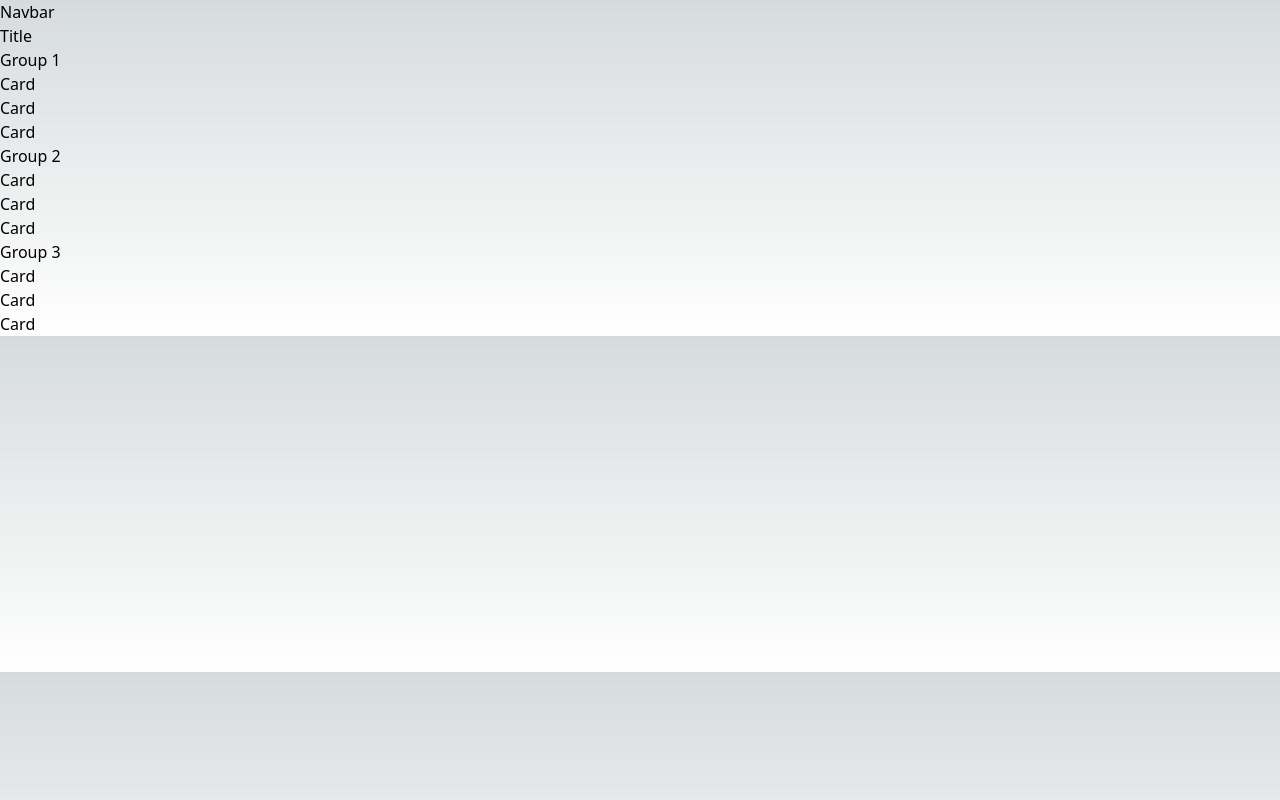
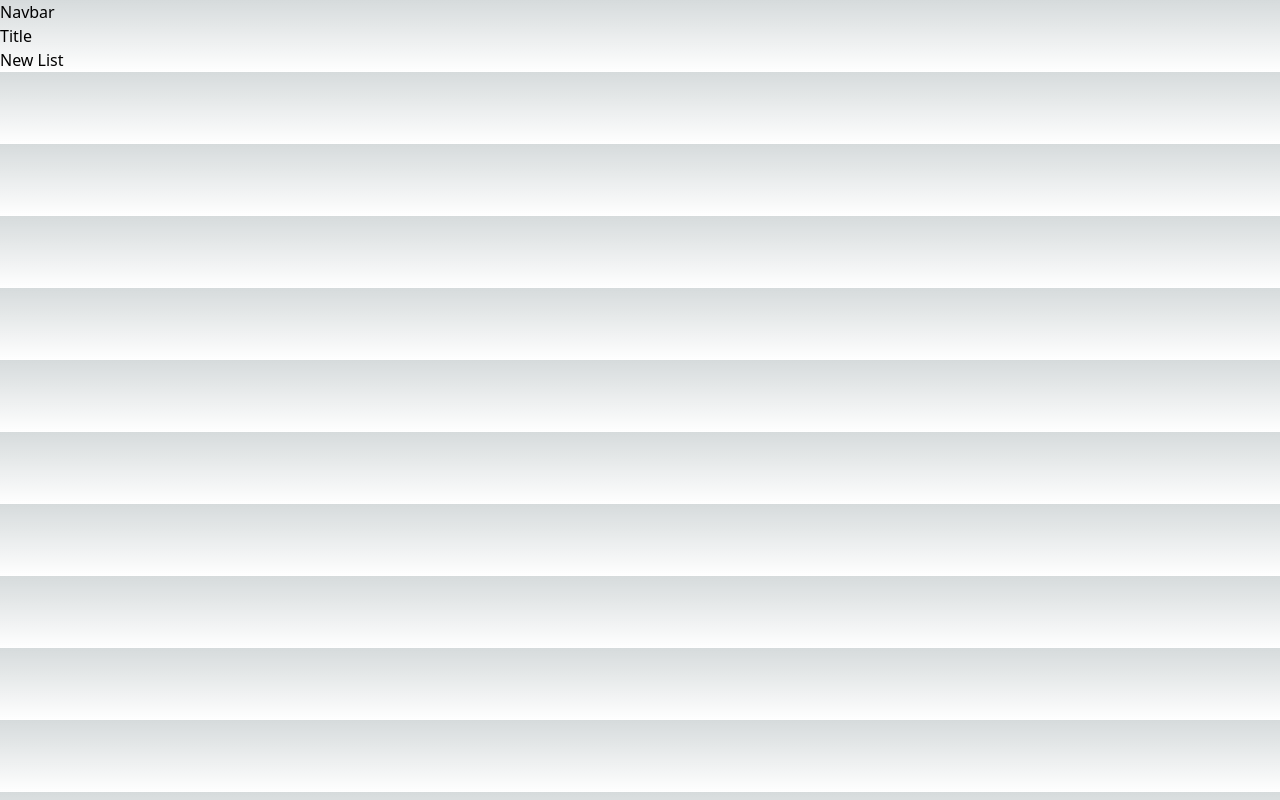
Before and after one commit to toastedsugar/Kanban-Board, a React (Vite) app in the folder client/: page / in a window 1280 px wide. Built offline with nearby package versions, Linux system fonts and the light colour scheme.

Commit message:
Completed drag and drop between multiple lists

```diff
--- a/client/package.json
+++ b/client/package.json
@@ -12,6 +12,7 @@
   "dependencies": {
     "@dnd-kit/core": "^6.1.0",
     "@dnd-kit/sortable": "^8.0.0",
+    "nanoid": "^5.0.3",
     "react": "^18.2.0",
     "react-dom": "^18.2.0"
   },
--- a/client/src/components/Board.tsx
+++ b/client/src/components/Board.tsx
@@ -1,71 +1,218 @@
 'use client'
 import { useState, useMemo } from "react"
-import { DndContext, DragOverlay } from '@dnd-kit/core';
-import { SortableContext, useSortable } from "@dnd-kit/sortable";
-import { CSS } from '@dnd-kit/utilities';
+import {
+  DndContext,
+  DragEndEvent,
+  DragOverEvent,
+  DragOverlay,
+  DragStartEvent,
+  MouseSensor,
+  TouchSensor,
+  useSensor,
+  useSensors,
+} from '@dnd-kit/core';
+import { SortableContext, arrayMove } from "@dnd-kit/sortable";
+
 import { createPortal } from "react-dom";
-
-type ListProps = {
-  list: any,
-  isOver: boolean
-}
-
-type List = {
-  id:string,
-  title: string,
-  items: string[]
-}
+import { ListType, CardType } from "../types";
+import List, { Card } from "./List";
+import { nanoid } from "nanoid";
 
 
 export default function Board() {
-  const [data, setData] = useState<List[]>([
-    { id: "1", title: "Group 1", items: ["1", "2", "3"] },
-    { id: "2", title: "Group 2", items: ["4", "5", "6"] },
-    { id: "3", title: "Group 3", items: ["7", "8", "9"] }
-  ])
-  const ListIDs:string[] = useMemo(() => (
+  /*
+    const [data, setData] = useState<ListType[]>([
+      { id: "1", title: "Group 1" },
+      { id: "2", title: "Group 2" },
+      { id: "3", title: "Group 3" }
+    ])
+
+    const [cards, setCards] = useState<CardType[]>([
+      { id: "1", parentListID: "1", title: "card" }, { id: "2", parentListID: "1", title: "card" }, { id: "3", parentListID: "1", title: "card" },
+      { id: "4", parentListID: "2", title: "card" }, { id: "5", parentListID: "2", title: "card" }, { id: "6", parentListID: "2", title: "card" },
+      { id: "7", parentListID: "3", title: "card" }, { id: "8", parentListID: "3", title: "card" }, { id: "9", parentListID: "3", title: "card" }
+    ])
+    */
+  const [data, setData] = useState<ListType[]>([])
+  const [cards, setCards] = useState<CardType[]>([])
+
+  // IDs for all the lists on the board
+  const ListIDs: string[] = useMemo(() => (
     data?.map((list) => list.id)
   ), [data])
 
-  const [activeItem, setActiveItem] = useState<List | null>(null)
+  // The item that is being dragged
+  const [activeList, setActiveList] = useState<ListType | null>(null)
+  const [activeCard, setActiveCard] = useState<CardType | null>(null)
 
-  const onDragStart = (event: any) => {
+
+  /** List Methods */
+  const CreateList = () => {
+    const newList: ListType = {
+      id: String(data.length + 1),
+      title: `List ${data.length + 1}`
+    }
+    setData([...data, newList])
+  }
+
+  /** Card Methods */
+  const createCard = (listID: string) => {
+    console.log("Creating card")
+    const newCard: CardType = {
+      id: nanoid(),
+      parentListID: listID,
+      title: `Card ${cards.length + 1}`
+    }
+    setCards([...cards, newCard])
+  }
+  const updateCard = (listID: string) => {
+    console.log("Updating card")
+  }
+  const deleteCard = (listID: string) => {
+    console.log("Deleting card")
+  }
+
+  // Configuring sensors
+  const mouseSensor = useSensor(MouseSensor, {
+    // Require the mouse to move by 10 pixels before activating
+    // Otherwise it won't be able to tell the difference between a click and drag
+    activationConstraint: {
+      distance: 10,
+    },
+  });
+  const touchSensor = useSensor(TouchSensor, {
+    // Press delay of 250ms, with tolerance of 5px of movement
+    activationConstraint: {
+      delay: 150,
+      tolerance: 5,
+    },
+  });
+  const sensors = useSensors(mouseSensor, touchSensor)
+
+
+  // Handling drag events
+  const onDragStart = (event: DragStartEvent) => {
+    // If a list is being dragged
     console.log(event)
-    if (event.active.data.current.type === "list") {
-      setActiveItem(event.active.data.current.list)
-      console.log(activeItem)
+    if (event.active.data.current?.type === "list") {
+      //console.log("dragging list")
+      setActiveList(event.active.data.current?.list)
+      //console.log(activeList)
+      return
+    }
+
+    // If a card is being dragged
+    if (event.active.data.current?.type === "card") {
+      console.log("dragging card")
+      setActiveCard(event.active.data.current.card)
+      console.log(activeCard)
       return
     }
   }
 
-  const onDragEnd = (event:any) => {
-    const {active, over} = event
-    console.log("active: ", active, "\nover: ", over)
-    if(!over) return    // If we are not hovering over a valid object, do nothing
+  const onDragOver = (event: DragOverEvent) => {
+    const { active, over } = event
+    console.log("OVER\n", "active: ", active, "\nover: ", over)
 
-    // create copy of state
-    // Create copy of card
-    // Remove original card from array
-    // Place the card into it's new position
-    // Update state
+    if (!over) return    // If we are not hovering over a valid object, do nothing
 
+    const activeID = active.id
+    const overID = over.id
 
-    // set activeItem state to null
+    if (activeID === overID) return     // We hovering over the list that it's already in so no need to swap
+
+    const isActiveCard = active.data.current?.type === 'card'
+    const isOverCard = over.data.current?.type === 'card'
+
+    if( !activeCard) return     // Do nothing if a card isnt being dragged over anything
+
+    // Handle dropping card over another card
+    if (isActiveCard && isOverCard) {
+      console.log("hovering over a card in current list")
+
+      // Get the index in the cards array for the active and target cards
+      const activeIndex = cards.findIndex((card: CardType) => card.id === activeID)     // Index of the original position
+      const overIndex = cards.findIndex((card: CardType) => card.id === overID)         // Index of the destination position
+
+      // If the card is hovering over a card in another list, update the card's
+      // parent ID to reflect it's new parent list
+      cards[activeIndex].parentListID = cards[overIndex].parentListID
+
+      /** We are modifying state directly, this should be fixed later */
+      setCards(cards => arrayMove(
+        cards,
+        activeIndex,
+        overIndex
+      ))
+    }
+
+    // Handle dropping a card into a different list
+    const isOverList = over.data.current?.type === 'list'   // Is the card hovering over a list?
+
+    if (isOverList && isActiveCard) {
+      // Get the index in the cards array for the active and target cards
+      const activeIndex = cards.findIndex((card: CardType) => card.id === activeID)     // Index of the original position
+
+      cards[activeIndex].parentListID = String(overID)
+
+      setCards(cards => arrayMove(
+        cards,
+        activeIndex,
+        activeIndex
+      ))
+    }
+
+  }
+
+  const onDragEnd = (event: DragEndEvent) => {
+    setActiveList(null)
+    setActiveCard(null)
+
+    const { active, over } = event
+    //console.log("active: ", active, "\nover: ", over)
+    if (!over) return    // If we are not hovering over a valid object, do nothing
+
+    const activeListID = active.id
+    const overListID = over.id
+
+    if (activeListID === overListID) return     // We hovering over the list that it's already in so no need to swap
+
+    // Update state to reflect the items being moved
+    setData(data => arrayMove(
+      data,
+      data.findIndex((list: ListType) => list.id === activeListID),     // Index of the original position
+      data.findIndex((list: ListType) => list.id === overListID)        // Index of the destination position
+    ))
+
   }
 
   const RenderLists = () => {
-    return data.map((list, index) => (
-      <List key={list.id} list={list} isOver={false} />
+    return data.map((list: ListType, index: number) => (
+      <List
+        key={list.id}
+        list={list}
+        isOver={false}
+        createCard={createCard}
+        updateCard={updateCard}
+        deleteCard={deleteCard}
+        cards={cards.filter((card: CardType) => card.parentListID === list.id)}
+      />
     ))
   }
   return (
     <div>
       Title
-      <DndContext onDragStart={onDragStart} onDragEnd={onDragEnd}>
+      <DndContext
+        sensors={sensors}
+        onDragStart={onDragStart}
+        onDragOver={onDragOver}
+        onDragEnd={onDragEnd}
+      >
         <div className='flex flex-row gap-2'>
           <SortableContext items={ListIDs}>
             {RenderLists()}
           </SortableContext>
+          <button onClick={CreateList} className="self-start border p-2 hover:bg-slate-700">New List</button>
         </div>
 
         {/** The Drag overlay is the item that is being dragged.
@@ -73,65 +220,26 @@ export default function Board() {
          * over the other lists, unlike the one that is on the board */}
         {createPortal(
           <DragOverlay>
-            {activeItem && (
-              <List list={activeItem} isOver={false} />
+            {activeList && (
+              <List
+                list={activeList}
+                isOver={false}
+                createCard={createCard}
+                updateCard={updateCard}
+                deleteCard={deleteCard}
+                cards={cards.filter((card: CardType) => card.parentListID === activeList.id)}
+              />
+            )}
+            {activeCard && (
+              <Card
+                card={activeCard}
+                isOver={false}
+              />
             )}
           </DragOverlay>,
           document.body
-
         )}
       </DndContext>
     </div>
   )
 }
-
-function List({ list, isOver }: ListProps) {
-  const {
-    attributes,
-    listeners,
-    setNodeRef,
-    transform,
-    transition,
-    isDragging,
-  } = useSortable({
-    id: list.id,
-    data: {
-      type: "list",
-      list
-    }
-  });
-
-  const RenderCards = () => (
-    <div>
-      <p>{list.title}</p>
-     {list.items.map((card: any) => (
-       <div key={card} className='flex gap-1 flex-col'>
-        <Card />
-      </div>
-    ))}
-    </div>
-  )
-
-  const style = {
-    transform: CSS.Transform.toString(transform),
-    transition,
-  };
-
-
-
-  return (
-    <section ref={setNodeRef} style={style} {...attributes} {...listeners} className='border w-24 p-2'>
-      {/** If the list is being hovered, use the card's position on the board
-       * to indicate it's original position, otherwise render it as normal */}
-      {isDragging ? <></> : RenderCards()}
-    </section>
-  )
-}
-
-function Card() {
-  return (
-    <section className='border'>
-      Card
-    </section>
-  )
-}
--- /dev/null
+++ b/client/src/components/List.tsx
@@ -0,0 +1,86 @@
+import { SortableContext, useSortable } from "@dnd-kit/sortable";
+import { CSS } from '@dnd-kit/utilities';
+import { ListProps, CardProps, ListType, CardType } from "../types";
+import { useMemo } from "react";
+
+export default function List({ list, isOver, createCard, updateCard, deleteCard, cards }: ListProps) {
+    const cardIDs = useMemo(() => {
+        return cards.map((card: CardType) => card.id)
+    }, [cards])
+
+    const {
+        attributes,
+        listeners,
+        setNodeRef,
+        transform,
+        transition,
+        isDragging,
+    } = useSortable({
+        id: list.id,
+        data: {
+            type: "list",
+            list
+        }
+    });
+
+    const RenderCards = () => (
+        <div className="flex gap-1 flex-col">
+            <p>{list.title}</p>
+            <SortableContext items={cardIDs}>
+                {cards.map((card: CardType) => (
+                    <Card key={card.id} card={card} isOver={false} />
+                ))}
+            </SortableContext>
+            <button className="hover:bg-slate-700" onClick={() => { createCard(list.id) }}>+ New</button>
+        </div>
+    )
+
+    const style = {
+        transform: CSS.Transform.toString(transform),
+        transition,
+    };
+
+    return (
+        <section ref={setNodeRef} style={style} {...attributes} {...listeners} className='border w-24 p-2'>
+            {/** If the list is being hovered, use the card's position on the board
+         * to indicate it's original position, otherwise render it as normal */}
+            {isDragging ? <></> : RenderCards()}
+        </section>
+    )
+}
+
+export function Card({ card, isOver }: CardProps) {
+
+    const {
+        attributes,
+        listeners,
+        setNodeRef,
+        transform,
+        transition,
+        isDragging,
+    } = useSortable({
+        id: card.id,
+        data: {
+            type: "card",
+            card
+        }
+    });
+
+    const style = {
+        transform: CSS.Transform.toString(transform),
+        transition,
+    };
+
+
+    const RenderCard = () => (
+        <div>
+            {card.title}
+        </div>
+    )
+    return (
+        <section ref={setNodeRef} style={style} {...attributes} {...listeners} className='border p-1 w-full h-full z-10'>
+            {isDragging ? <>_</> : RenderCard()}
+        </section>
+
+    )
+}
--- /dev/null
+++ b/client/src/types.ts
@@ -0,0 +1,33 @@
+export type ListType = {
+    id: string,
+    title: string
+}
+
+// Type for the card as it appears on the board
+export type CardType = {
+    id: string,
+    parentListID: string,
+    title: string
+}
+
+// Type for the card when it is expanded into a full modal view
+export type CardDetailsType = {
+    id: string,
+    parentListID: string,
+    title: string,
+    content: any
+}
+
+export type ListProps = {
+    list: ListType,
+    isOver: boolean,
+    createCard: (listID: string) => void,
+    updateCard: (listID: string) => void,
+    deleteCard: (listID: string) => void
+    cards: CardType[]
+}
+
+export type CardProps = {
+    card: CardType,
+    isOver: boolean
+}
```
Also changed, not shown: 2 other files (tests, documents, lock files or other folders).
